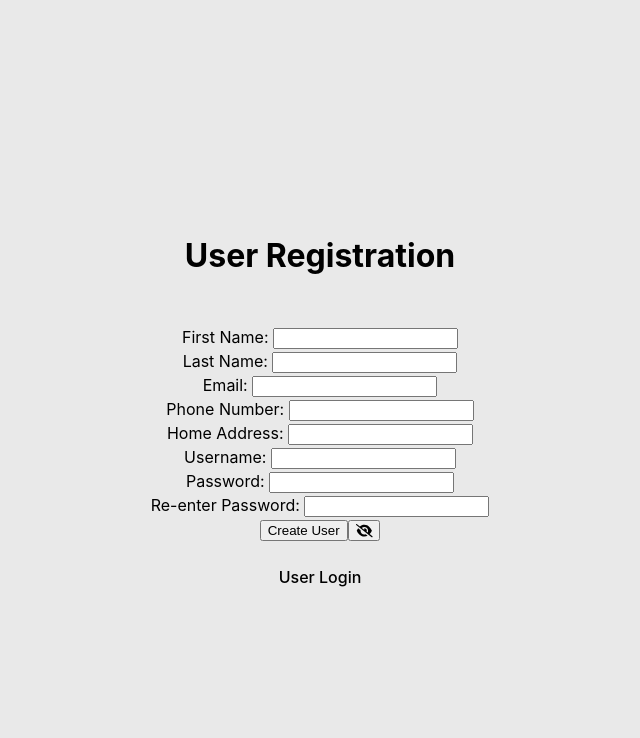
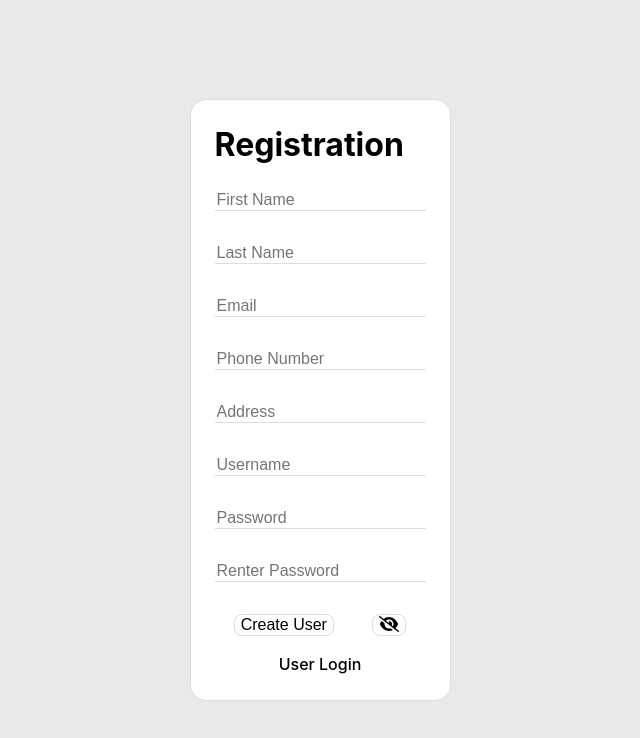
Before and after one commit to njped/capstone-project, a React (Vite) app in the folder client/: page /user-reg in a window 1280 px wide. Shown: the top 738 px of the page, without its empty margins (320-960 px from the left). Built offline with nearby package versions, Linux system fonts and the light colour scheme.

Commit message:
Adjusted structure for better styling

```diff
--- a/client/src/pages/UserReg.jsx
+++ b/client/src/pages/UserReg.jsx
@@ -1,17 +1,15 @@
 import React from "react";
 import { Link } from "react-router-dom";
-
 import { RegField } from "./components/RegField.jsx";
+import './UserReg.css';
 
 export function UserReg() {
 
     return(
         <>
-            <h1>User Registration</h1>
-            <br />
-            <RegField/>
-            <br />
-            <Link to='/'>User Login</Link>
+            <div id="regPageContainer">
+                <RegField/>
+            </div>
         </>
     );
 };
--- a/client/src/pages/components/RegField.jsx
+++ b/client/src/pages/components/RegField.jsx
@@ -1,9 +1,10 @@
 import React from "react";
 import { useState } from "react";
 import { useNavigate } from "react-router-dom";
+import { Link } from "react-router-dom";
 
 import { FontAwesomeIcon } from '@fortawesome/react-fontawesome';
-import { faEye, faLaptopMedical } from '@fortawesome/free-solid-svg-icons';
+import { faEye } from '@fortawesome/free-solid-svg-icons';
 import { faEyeSlash } from '@fortawesome/free-solid-svg-icons';
 
 import { v4 as uuidv4} from 'uuid';
@@ -129,99 +130,109 @@ export const RegField = () => {
 
     return (
         <>
+            <div id="regFormContainer">
+                <div id="regForm">
                      <form onSubmit={handleSubmit}>
-
-                <label htmlFor="firstNameInput">First Name: </label>
+                        <div className="regFormHeader">
+                            <h1>Registration</h1>
+                        </div>
+                        <div className="regFormInputs">
                             <input
                                 type="text"
                                 name="firstNameInput"
                                 id="firstNameInput"
+                                placeholder="First Name"
                                 value={firstName}
                                 onChange={(Event) => setFirstName(Event.target.value)}
                             />
-                <br />
 
-                <label htmlFor="lastNameInput">Last Name: </label>
                             <input
                                 type="text"
                                 name="lastNameInput"
                                 id="lastNameInput"
+                                placeholder="Last Name"
                                 value={lastName}
                                 onChange={(Event) => setLastName(Event.target.value)}
                             />
-                <br />
 
-                <label htmlFor="emailInput">Email: </label>
                             <input
                                 type="text"
                                 name="emailInput"
                                 id="emailInput"
+                                placeholder="Email"
                                 required={true}
                                 value={email}
                                 onChange={(Event) => setEmail(Event.target.value)}
                             />
-                <br />
 
-                <label htmlFor="phoneNumberInput">Phone Number: </label>
                             <input
                                 type="tel"
                                 name="phoneNumberInput"
                                 id="phoneNumberInput"
+                                placeholder="Phone Number"
                                 pattern="[0-9]{3}-[0-9]{3}-[0-9]{4}"
                                 value={phone}
                                 onChange={(Event) => setPhone(Event.target.value)}
                             />
-                <br />
 
-                <label htmlFor="addressInput">Home Address: </label>
                             <input
                                 type="text"
                                 name="addressInput"
                                 id="addressInput"
+                                placeholder="Address"
                                 value={address}
                                 onChange={(Event) => setAddress(Event.target.value)}
                             />
-                <br />
 
-                <label htmlFor="userNameInput">Username: </label>
                             <input
                                 type="text"
                                 name="userNameInput"
                                 id="userNameInput"
+                                placeholder="Username"
                                 required={true}
                                 value={username}
                                 onChange={(Event) => setUsername(Event.target.value)}
                             />
-                <br />
 
-                <label htmlFor="passWordInput">Password: </label>
                             <input
                                 type={passwordType}
                                 name="passWordInput"
                                 id="passWordInput"
+                                placeholder="Password"
                                 required={true}
                                 value={password}
                                 onChange={(Event) => setPassword(Event.target.value)}
                             />
-                <br />
 
-                <label htmlFor="passWordRe-enterInput">Re-enter Password: </label>
                             <input
                                 type={passwordType}
                                 name="passWordRe-enterInput"
                                 id="passWordRe-enterInput"
+                                placeholder="Renter Password"
                                 required={true}
                                 value={reEnteredPassword}
                                 onChange={(Event) => setReEnteredPassword(Event.target.value)}
                             />
-                <br />
 
-                <button type="submit">Create User</button>
-                <button className='' onClick={handleClick}>
+
+                            <div className="regFormButtons">
+                                <button className="createUserButton" type="submit">Create User</button>
+
+                                <button className='togglePasswordVisability' onClick={handleClick}>
                                     { passwordType==="password"? <FontAwesomeIcon icon={faEyeSlash} /> : <FontAwesomeIcon icon={faEye} /> }
                                 </button>
+                            </div>
+
+                        </div>
+                        <div className="regFormLink">
+                            <Link to='/'>User Login</Link>
+                        </div>
 
                     </form>
+                </div>
+
+            </div>
+
         </>
     )
 }
```
Lines whose indentation alone changed are shown as unchanged.
